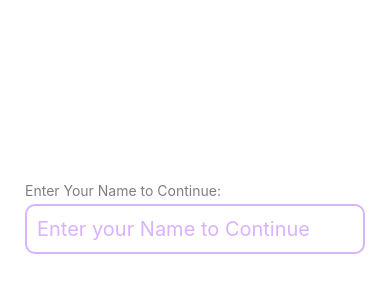
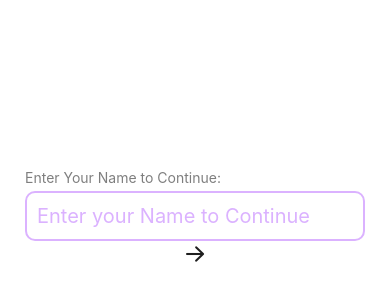
Before and after one commit to uzairqq/NoteAppReactNative, a React Native app: screen / in a window 390 px wide. Shown: the part 204-504 px from the top of the page. Built offline with nearby package versions, Linux system fonts and the light colour scheme.

Commit message:
Round Icon Button

```diff
--- /dev/null
+++ b/app/components/RoundIconBtn.js
@@ -0,0 +1,18 @@
+import React from "react";
+import { StyleSheet, Text, View } from "react-native";
+import { AntDesign } from "@expo/vector-icons";
+import colors from "../misc/colors";
+
+const RoundIconBtn = ({ antIconName, antSize, antColor }) => {
+  return (
+    <AntDesign
+      name={antIconName}
+      size={antSize || 24}
+      color={antColor || colors.DARK}
+    />
+  );
+};
+
+const styles = StyleSheet.create({});
+
+export default RoundIconBtn;
--- a/app/screens/Intro.js
+++ b/app/screens/Intro.js
@@ -8,6 +8,7 @@ import {
 } from "react-native";
 import React, { useState } from "react";
 import colors from "../misc/colors";
+import RoundIconBtn from "../components/RoundIconBtn";
 
 const Intro = () => {
   const [userName, setUserName] = useState();
@@ -28,6 +29,7 @@ const Intro = () => {
           onChangeText={handleOnChange}
           value={userName}
         />
+        <RoundIconBtn antIconName={"arrowright"} />
       </View>
     </>
   );
```
